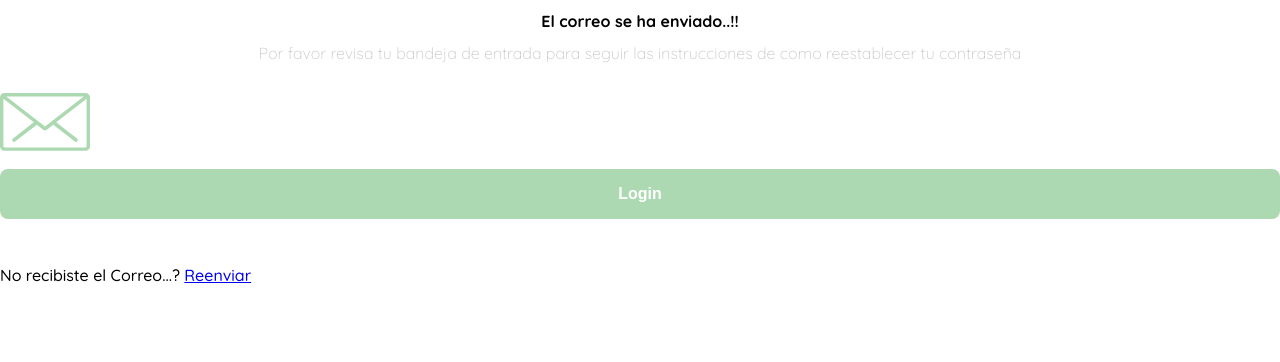
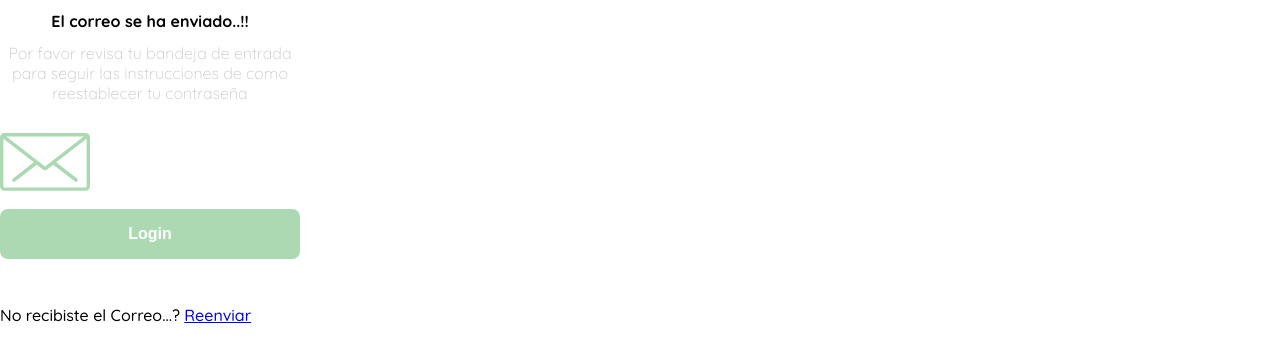
Before and after one commit to mikerazor5786/proyecto1, a plain HTML site: page correo_enviado.html in a window 1280 px wide. Drawn offline with Linux system fonts and the light colour scheme.

Commit message:
creando el archivo correo_enviado.html

```diff
--- a/correo_enviado.html
+++ b/correo_enviado.html
@@ -19,6 +19,11 @@
         body{
             margin: 0;
             font-family: 'Quicksand', sans-serif;
+        }
+        .form-container {
+            display: grid;
+            grid-template-rows: auto 1fr auto;
+            width: 300px;
         }
         .logo{
             width: 300px;
```
